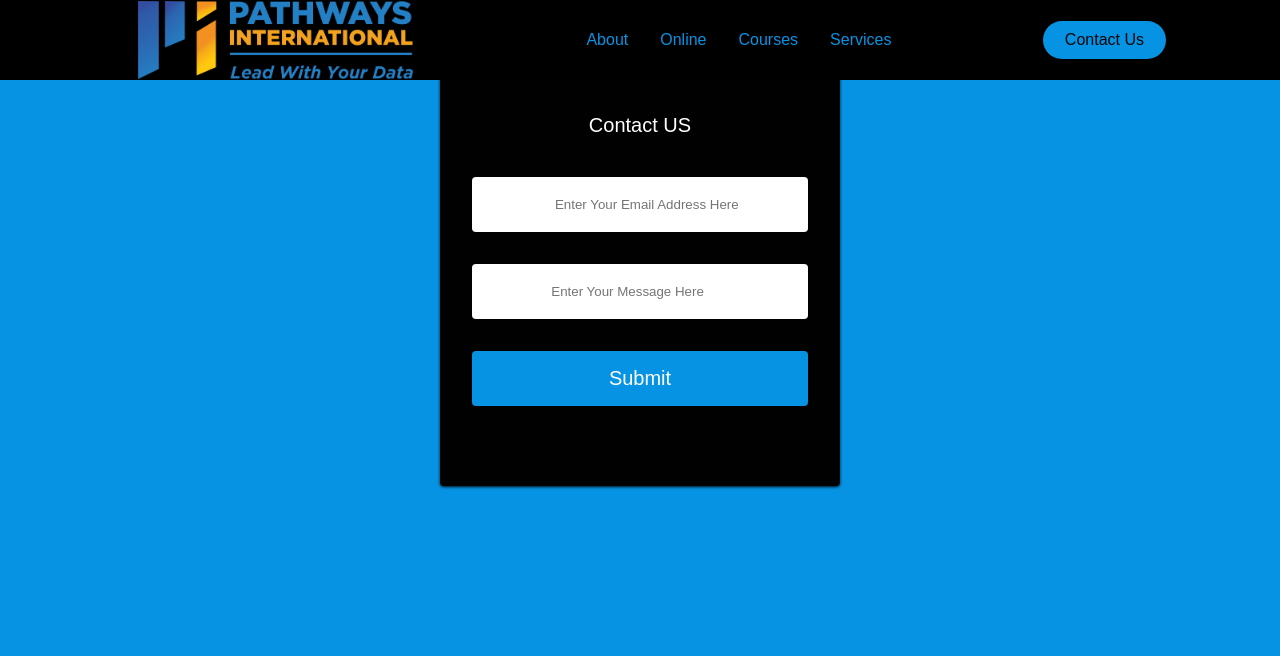
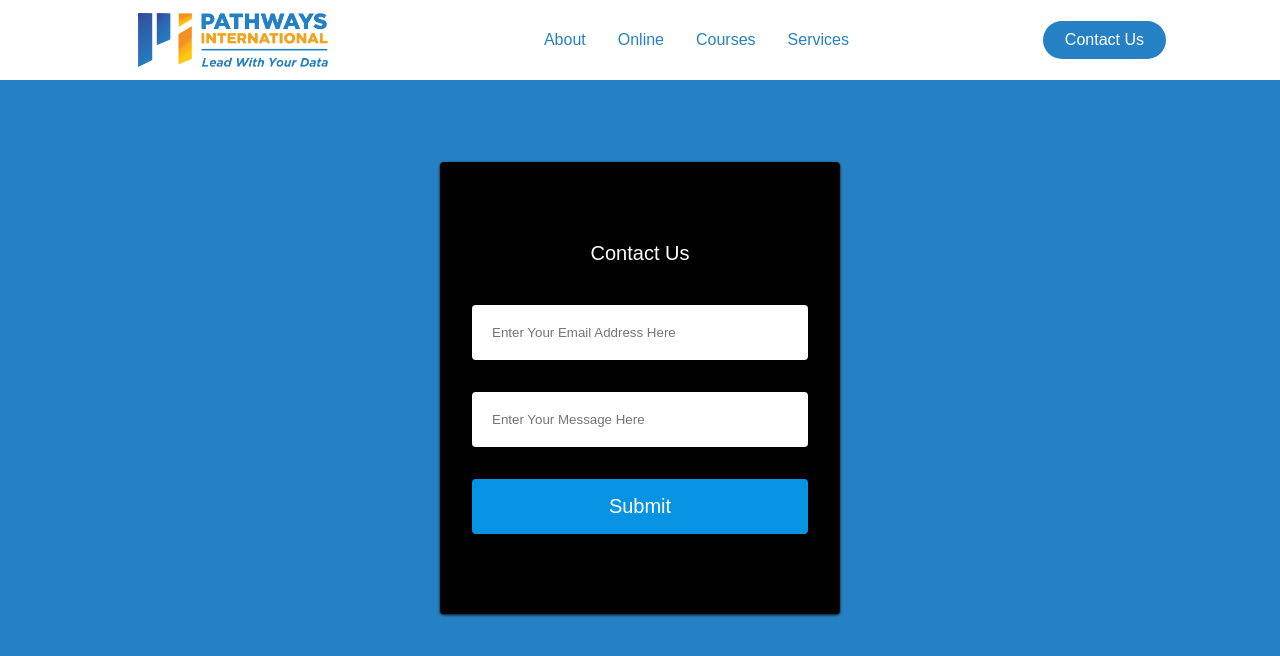
Before and after one commit to ctaar16/Pathways-International, a React (Create React App) app: page /signin in a window 1280 px wide. Shown: the top 656 px of the page. Built offline with nearby package versions, Linux system fonts and the light colour scheme; a web font is replaced by a local one.

Commit message:
update navbar and css

```diff
--- a/src/components/ButtonElement.js
+++ b/src/components/ButtonElement.js
@@ -3,7 +3,7 @@ import { Link } from "react-scroll";
 
 export const Button = styled(Link)`
   border-radius: 50px;
-  background: ${({ primary }) => (primary ? "#01BF71" : "#010606")};
+  background: ${({ primary }) => (primary ? "#2681c4" : "#010606")};
   white-space: nowrap;
   padding: ${({ big }) => (big ? "14px 48px" : "12px 30px")};
   color: ${({ dark }) => (dark ? "#010606" : "#fff")};
@@ -18,6 +18,6 @@ export const Button = styled(Link)`
 
   &:hover {
     transition: all 0.2s ease-in-out;
-    background: ${({ primary }) => (primary ? "#fff" : "#01BF71")};
+    background: ${({ primary }) => (primary ? "#fff" : "#2681c4")};
   }
 `;
--- a/src/components/Footer/FooterElements.js
+++ b/src/components/Footer/FooterElements.js
@@ -102,7 +102,7 @@ export const WebsiteRights = styled.small`
 
 export const SocialIcons = styled.div`
   display: flex;
-  justify-content: space-between;
+  justify-content: space-evenly;
   align-items: center;
   width: 240px;
 `;
--- a/src/components/InfoSection/Data.js
+++ b/src/components/InfoSection/Data.js
@@ -18,7 +18,7 @@ export const homeObjOne = {
 };
 
 export const homeObjTwo = {
-  id: "discover",
+  id: "online",
   lightBg: false,
   lightText: true,
   lightTextDesc: true,
@@ -36,7 +36,7 @@ export const homeObjTwo = {
 };
 
 export const homeObjThree = {
-  id: "lighting",
+  id: "services",
   lightBg: false,
   lightText: true,
   lightTextDesc: true,
--- a/src/components/Navbar/NavbarElements.js
+++ b/src/components/Navbar/NavbarElements.js
@@ -3,7 +3,7 @@ import { Link as LinkR } from "react-router-dom";
 import { Link as LinkS } from "react-scroll";
 
 export const Nav = styled.nav`
-background: ${({scrollNav}) => (scrollNav ? '#000000' : '#000000')};
+background: ${({scrollNav}) => (scrollNav ? '#fff' : '#fff')};
   height: 80px;
   display: flex;
   justify-content: center;
@@ -29,7 +29,7 @@ export const NavbarContainer = styled.div`
 `;
 
 export const NavLogo = styled(LinkR)`
-  color: #0693e3;
+  color: #2681c4;
   justify-self: flex-start;
   cursor: pointer;
   font-size: 1.5rem;
@@ -45,8 +45,7 @@ export const Image = styled.img`
   cursor: pointer;
   display: flex;
   align-items: center; */
-
-  width: 275px;
+  width: 190px;
 
 
 `;
@@ -84,7 +83,7 @@ export const NavItem = styled.li`
 `;
 
 export const NavLinks = styled(LinkS)`
-  color: #0693e3;
+  color: #2681c4;
   display: flex;
   align-items: center;
   text-decoration: none;
@@ -93,7 +92,7 @@ export const NavLinks = styled(LinkS)`
   cursor: pointer;
 
   &.active {
-    border-bottom: 3px solid #01bf71;
+    border-bottom: 3px solid #2681c4;
   }
 `;
 
@@ -108,10 +107,10 @@ export const NavBtn = styled.nav`
 
 export const NavBtnLink = styled(LinkR)`
   border-radius: 50px;
-  background: #0693e3;
+  background: #2681c4;
   white-space: nowrap;
   padding: 10px 22px;
-  color: #010606;
+  color: #fff;
   font-size: 16px;
   outline: none;
   cursor: pointer;
--- a/src/components/Navbar/index.js
+++ b/src/components/Navbar/index.js
@@ -37,7 +37,7 @@ const Navbar = ({ toggle }) => {
 
   return (
     <>
-      <IconContext.Provider value={{ color: "#01bf71" }}>
+      <IconContext.Provider value={{ color: "#2681c4" }}>
         <Nav scrollNav={scrollNav}>
           <NavbarContainer>
             <NavLogo to="/" onClick={toggleHome}>
@@ -88,7 +88,7 @@ const Navbar = ({ toggle }) => {
               </NavItem>
               <NavItem>
                 <NavLinks
-                  to="career services"
+                  to="services"
                   smooth={true}
                   duration={500}
                   spy={true}
--- a/src/components/Services/index.js
+++ b/src/components/Services/index.js
@@ -14,7 +14,7 @@ import {
 
 const Services = () => {
   return (
-    <ServicesContainer id="services">
+    <ServicesContainer id="courses">
       <ServicesH1>Our Courses</ServicesH1>
       <ServicesWrapper>
         <ServicesCard>
--- a/src/components/Sidebar/SidebarElements.js
+++ b/src/components/Sidebar/SidebarElements.js
@@ -59,7 +59,7 @@ export const SidebarLink = styled(LinkS)`
   cursor: pointer;
 
   &:hover {
-    color: #01bf71;
+    color: #2681c4;
     transition: 0.2s ease-in-out;
   }
 `;
@@ -72,10 +72,10 @@ export const SideBtnWrap = styled.div`
 
 export const SidebarRoute = styled(LinkR)`
   border-radius: 50px;
-  background: #01bf71;
+  background: #2681c4;
   white-space: nowrap;
   padding: 16px 64px;
-  color: #010606;
+  color: #fff;
   font-size: 16px;
   outline: none;
   border: none;
@@ -86,6 +86,6 @@ export const SidebarRoute = styled(LinkR)`
   &:hover {
     transition: all 0.2s ease-in-out;
     background: #fff;
-    color: #010606;
+    color: #2681c4;
   }
 `;
--- a/src/components/Signin/SigninElements.js
+++ b/src/components/Signin/SigninElements.js
@@ -11,12 +11,12 @@ export const Container = styled.div`
   z-index: 0;
   overflow: hidden;
   padding-top: 210px;
-  background: #0693e3;
+  background: #2681c4;
   /* linear-gradient(
     108deg,
     rgba(1, 147, 86, 1) 0%,
-    rgba(10, 201, 122, 1) 100% */
-  );
+    rgba(10, 201, 122, 1) 100%
+  );*/
 `;
 
 export const FormWrap = styled.div`
@@ -24,6 +24,7 @@ export const FormWrap = styled.div`
   display: flex;
   flex-direction: column;
   justify-content: center;
+  margin-top:10%;
 
   @media screen and (max-width: 480px) {
     height: 80%;
--- a/src/components/Signin/contact.js
+++ b/src/components/Signin/contact.js
@@ -22,6 +22,7 @@ export const FormWrap = styled.div`
   flex-direction: column;
   justify-content: center;
 
+
   @media screen and (max-width: 480px) {
     height: 80%;
   }
--- a/src/components/Signin/index.js
+++ b/src/components/Signin/index.js
@@ -20,13 +20,13 @@ function ContactForm() {
       <FormWrap>
       <Form onSubmit={handleSubmit}>
       <Label htmlFor="email">
-        Contact US
+        Contact Us
       </Label>
       <FormInput
         id="email"
         type="email"
         name="email"
-        placeholder='                 Enter Your Email Address Here'
+        placeholder='Enter Your Email Address Here'style={{alignItems:'center'}}
       />
       <ValidationError
         prefix="Email"
@@ -36,7 +36,7 @@ function ContactForm() {
       <FormInput
         id="message"
         name="message"
-        placeholder='                Enter Your Message Here'
+        placeholder= 'Enter Your Message Here' style={{alignItems:'center'}}
       />
       <ValidationError
         prefix="Message"
```
